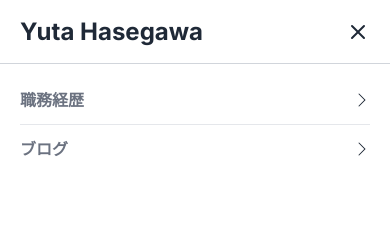
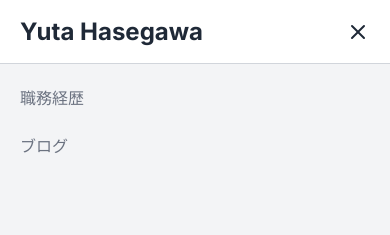
Before and after one commit to yha-1228/portfolio, a Next.js app: page / in a window 390 px wide. Both pictures are taken after a click on the button "メニューを閉じる". Shown: the top 235 px of the page. Built offline with nearby package versions, Linux system fonts and the light colour scheme.

Commit message:
feat: モバイルメニュー デザイン更新

```diff
--- a/src/components/layouts/header.tsx
+++ b/src/components/layouts/header.tsx
@@ -8,7 +8,7 @@ import React, {
 } from "react";
 import Link from "next/link";
 import { usePathname } from "next/navigation";
-import { BsChevronRight, BsList, BsX } from "react-icons/bs";
+import { BsList, BsX } from "react-icons/bs";
 import { MOBILE_MENU_ID } from "@/constants";
 import { useKeydown } from "@/hooks/use-keydown";
 import { useMediaQuery } from "@/hooks/use-media-query";
@@ -46,7 +46,6 @@ export const hederBorderBottomWidth = tailwindFullConfig.theme.spacing.px;
 
 export function Header() {
   const mobileMenuButtonRef = useRef<HTMLButtonElement>(null);
-
   const [isMobileMenuOpen, setIsMobileMenuOpen] = useState(false);
 
   useMediaQuery({
@@ -158,33 +157,33 @@ export function Header() {
         </Container>
 
         {/* mobile only */}
-        <Container
+        <ul
           id={MOBILE_MENU_ID}
           className={clsx(
             "sm:hidden",
-            "absolute left-0 top-[var(--header-height)] w-full overflow-y-hidden bg-white transition-[height,visibility] duration-200 ease-in",
+            // height, visibilityを同時にtransitionで切り替えることで
+            // 高さのアニメーションを適用しつつ、閉じているときにフォーカスも無効にする
+            "absolute left-0 top-[var(--header-height)] w-full overflow-y-hidden bg-gray-light-100 pt-2.5 transition-[height,visibility] duration-200 ease-out",
             isMobileMenuOpen
               ? "visible h-[calc(100dvh-var(--header-height))]"
               : "invisible block h-0",
           )}
         >
-          <ul className="divide-y divide-solid divide-gray-light-200 py-3">
           {routesWithoutHome.map((route) => (
             <li key={route.href}>
               <ActiveNavLink
                 href={route.href}
                 className={clsx(
-                    "flex h-12 items-center justify-between font-bold",
-                    "[&>span]:text-gray-foreground-weak [&>span]:data-[active]:text-primary-600",
+                  "flex items-center justify-between py-2.5 text-gray-foreground-weak",
+                  "hover:font-bold hover:text-primary-600",
+                  "data-[active]:relative data-[active]:font-bold data-[active]:text-primary-600 data-[active]:before:absolute data-[active]:before:left-0 data-[active]:before:h-full data-[active]:before:w-1 data-[active]:before:bg-primary-600 data-[active]:before:content-['']",
                 )}
               >
-                  <span>{route.label}</span>
-                  <BsChevronRight />
+                <Container>{route.label}</Container>
               </ActiveNavLink>
             </li>
           ))}
         </ul>
-        </Container>
       </div>
     </LoopFocusContainer>
   );
```
Lines whose indentation alone changed are shown as unchanged.
